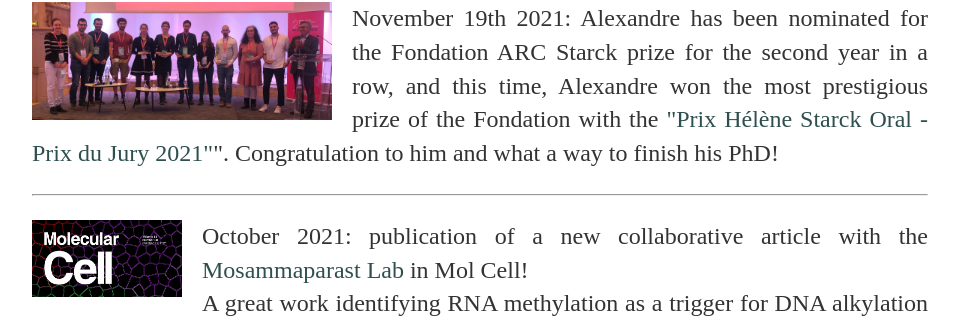
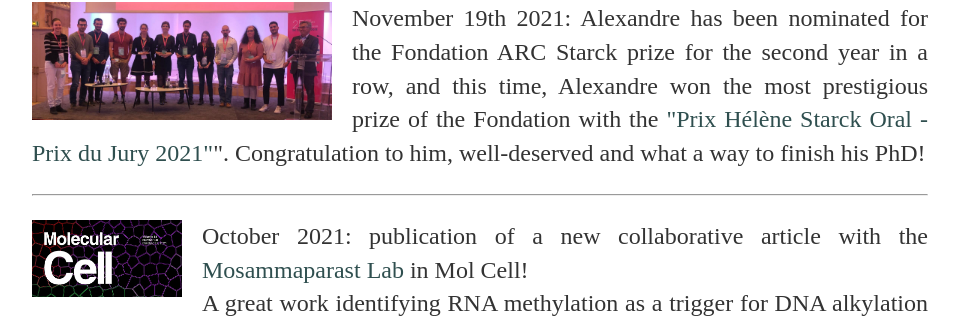
Before and after one commit to Reynoird-Lab/Reynoird-lab.github.io, a Jekyll site: the page built from News/index.html, in a window 1280 px wide. Shown: the part 199-526 px from the top of the page, without its empty margins (160-1119 px from the left). Built offline with Jekyll 4.4.1, drawn with Linux system fonts in a browser that asks for light colours; Markdown is read by kramdown in place of the engine named in the settings.

Commit message:
Update index.html

```diff
--- a/News/index.html
+++ b/News/index.html
@@ -9,7 +9,7 @@
 <div class="div-categoryContainer">
 <img src="https://reynoird-lab.github.io/Images/prix Starck Alex.jpeg" title="ARC prix Starck" width="300" style="margin: 0px 20px 10px 0px;" class="picture-left">
   <div class="paragraph-right">
-    <p align="justify"> November 19th 2021: Alexandre has been nominated for the Fondation ARC Starck prize for the second year in a row, and this time, Alexandre won the most prestigious prize of the Fondation with the <a href="https://www.fondation-arc.org/JJC2021 "style="color:DARKSLATEGRAY;"> "Prix Hélène Starck Oral - Prix du Jury 2021"</a>". Congratulation to him and what a way to finish his PhD!</p>
+    <p align="justify"> November 19th 2021: Alexandre has been nominated for the Fondation ARC Starck prize for the second year in a row, and this time, Alexandre won the most prestigious prize of the Fondation with the <a href="https://www.fondation-arc.org/JJC2021 "style="color:DARKSLATEGRAY;"> "Prix Hélène Starck Oral - Prix du Jury 2021"</a>". Congratulation to him, well-deserved and what a way to finish his PhD!</p>
 	</div>
 </div>
 
```
